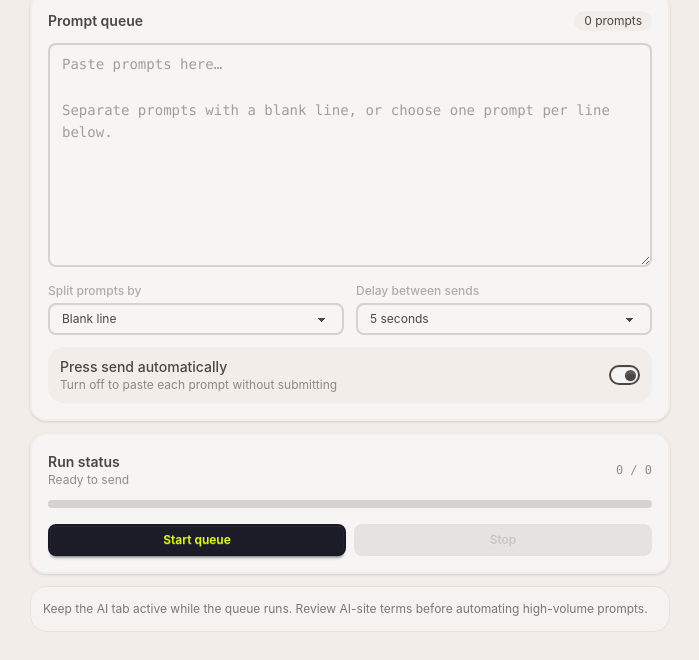
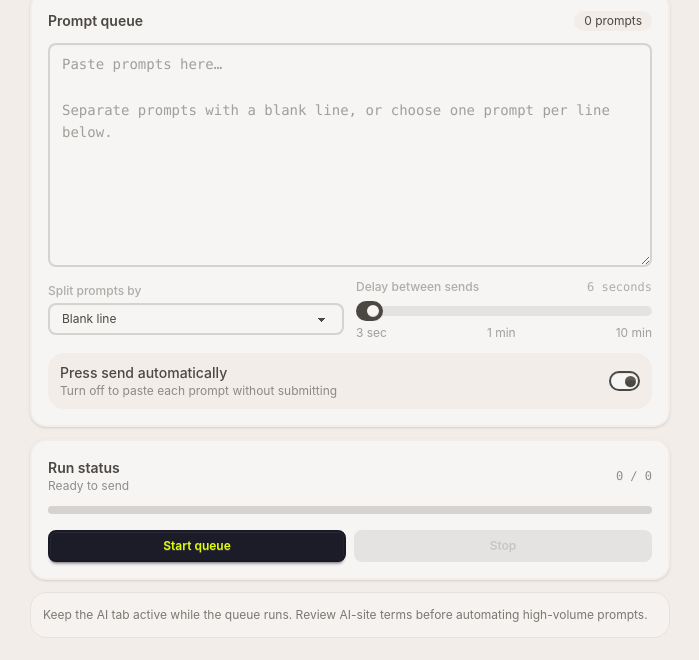
Before and after one commit to ravuthz/prompt-pilot, a browser extension: page sidepanel.html in a window 1280 px wide. Shown: the part 84-744 px from the top of the page, without its empty margins (290-989 px from the left). Drawn offline with Linux system fonts and the light colour scheme.

Commit message:
feat: replace delay dropdown with slider for granular 3s–10m control

```diff
--- a/sidepanel.html
+++ b/sidepanel.html
@@ -33,14 +33,12 @@
               </select>
             </label>
             <label class="form-control">
-              <span class="label pb-1 text-xs font-medium opacity-70">Delay between sends</span>
-              <select id="delay" class="select select-sm w-full">
-                <option value="3">3 seconds</option>
-                <option value="5" selected>5 seconds</option>
-                <option value="10">10 seconds</option>
-                <option value="20">20 seconds</option>
-                <option value="30">30 seconds</option>
-              </select>
+              <span class="label flex justify-between pb-1 text-xs font-medium opacity-70">
+                <span>Delay between sends</span>
+                <output id="delayValue" for="delay" class="font-mono">5 seconds</output>
+              </span>
+              <input id="delay" type="range" min="0" max="37" step="1" value="1" class="range range-sm w-full" />
+              <span class="mt-1 flex justify-between text-xs opacity-50"><span>3 sec</span><span>1 min</span><span>10 min</span></span>
             </label>
           </div>
           <label class="flex cursor-pointer items-center justify-between gap-3 rounded-box bg-base-200 px-3 py-2.5">
--- a/sidepanel.js
+++ b/sidepanel.js
@@ -2,6 +2,7 @@ const els = {
   prompts: document.querySelector('#prompts'),
   separator: document.querySelector('#separator'),
   delay: document.querySelector('#delay'),
+  delayValue: document.querySelector('#delayValue'),
   autoSend: document.querySelector('#autoSend'),
   count: document.querySelector('#countBadge'),
   site: document.querySelector('#siteBadge'),
@@ -15,6 +16,19 @@ const els = {
 
 let stopped = false;
 let running = false;
+const DELAY_VALUES = [
+  ...Array.from({ length: 20 }, (_, index) => (index + 1) * 3),
+  ...Array.from({ length: 18 }, (_, index) => 90 + index * 30)
+];
+
+function delaySeconds() {
+  return DELAY_VALUES[Number(els.delay.value)] || 3;
+}
+
+function closestDelayIndex(seconds) {
+  return DELAY_VALUES.reduce((bestIndex, value, index) =>
+    Math.abs(value - seconds) < Math.abs(DELAY_VALUES[bestIndex] - seconds) ? index : bestIndex, 0);
+}
 
 function parsePrompts() {
   const text = els.prompts.value.trim();
@@ -31,6 +45,20 @@ function parsePrompts() {
 function updateCount() {
   const count = parsePrompts().length;
   els.count.textContent = `${count} prompt${count === 1 ? '' : 's'}`;
+}
+
+function formatDelay(totalSeconds) {
+  const seconds = Number(totalSeconds);
+  if (seconds < 60) return `${seconds} second${seconds === 1 ? '' : 's'}`;
+  const minutes = Math.floor(seconds / 60);
+  const remainder = seconds % 60;
+  return remainder
+    ? `${minutes}m ${remainder}s`
+    : `${minutes} minute${minutes === 1 ? '' : 's'}`;
+}
+
+function updateDelayLabel() {
+  els.delayValue.textContent = formatDelay(delaySeconds());
 }
 
 function showNotice(message, type = 'info') {
@@ -174,7 +202,7 @@ async function runQueue() {
         stopped = true;
         break;
       }
-      if (index < prompts.length - 1) await wait(Number(els.delay.value) * 1000);
+      if (index < prompts.length - 1) await wait(delaySeconds() * 1000);
     }
 
     if (stopped) {
@@ -196,9 +224,10 @@ async function restore() {
   const saved = await chrome.storage.local.get(['prompts', 'separator', 'delay', 'autoSend']);
   els.prompts.value = saved.prompts || '';
   els.separator.value = saved.separator || 'blank';
-  els.delay.value = saved.delay || '5';
+  els.delay.value = String(closestDelayIndex(Math.min(600, Math.max(3, Number(saved.delay) || 6))));
   els.autoSend.checked = saved.autoSend ?? true;
   updateCount();
+  updateDelayLabel();
   detectSite();
 }
 
@@ -206,10 +235,11 @@ function save() {
   chrome.storage.local.set({
     prompts: els.prompts.value,
     separator: els.separator.value,
-    delay: els.delay.value,
+    delay: String(delaySeconds()),
     autoSend: els.autoSend.checked
   });
   updateCount();
+  updateDelayLabel();
 }
 
 ['input', 'change'].forEach((eventName) => {
```
Also changed, not shown: styles.css.
